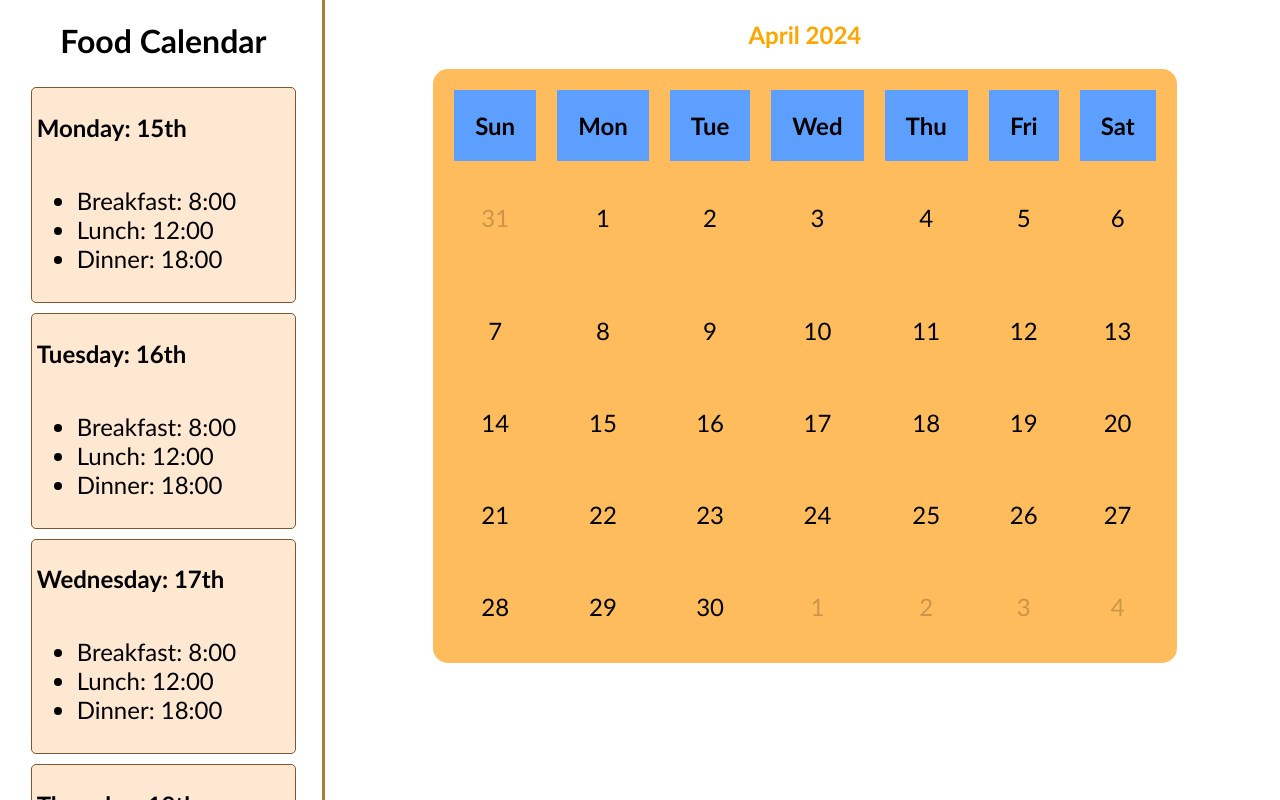
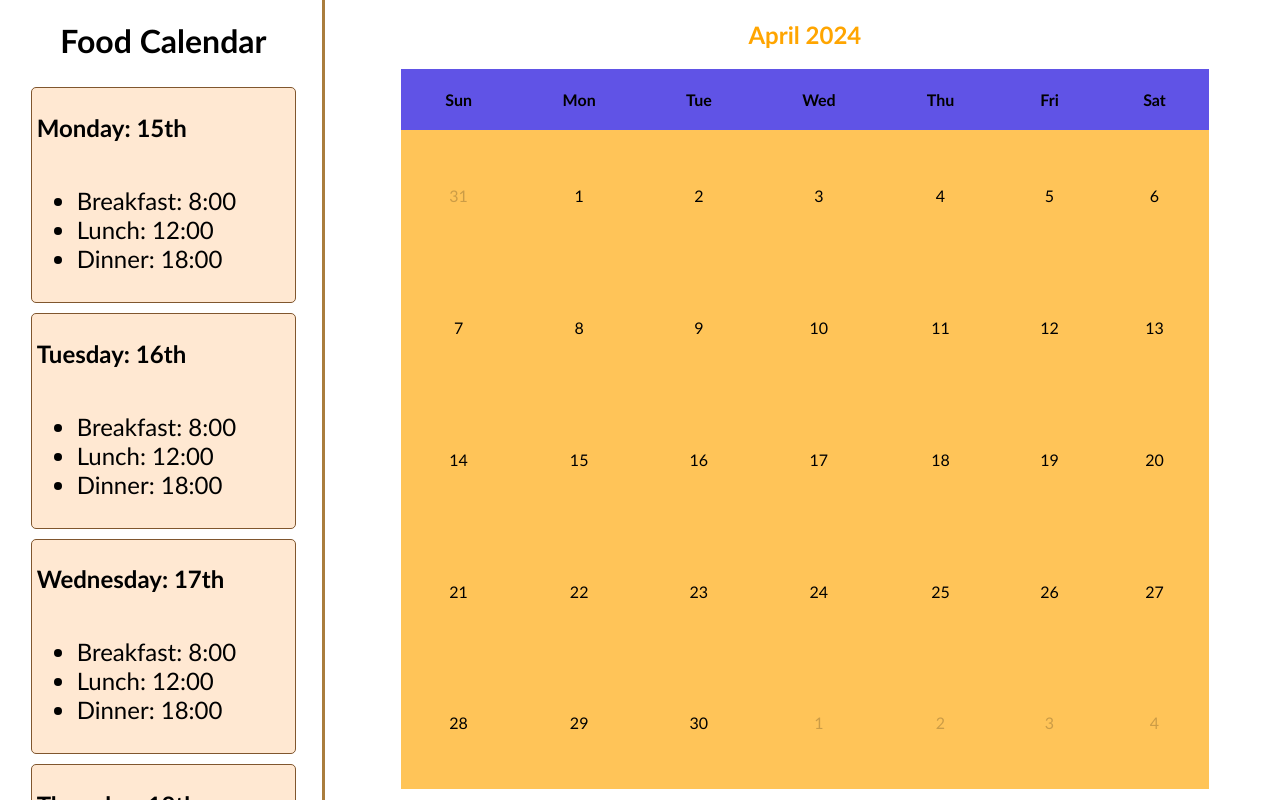
Before and after one commit to itsdianamxn/WEBTech, a PHP site: page /food-calendar.html in a window 1280 px wide. Run offline with PHP 8.4, Linux system fonts and the light colour scheme.

Commit message:
corrections

```diff
--- a/css/food-calendar.css
+++ b/css/food-calendar.css
@@ -85,7 +85,9 @@ body{
 
 .dow-style{
     color: black;
-    background: #5c9fff;
+    background:#6053e6;
+    margin: 5rem;
+
 }
 
 tr td{
@@ -96,25 +98,30 @@ tr td{
 tr td:hover{
     background-color: white;
     border-radius: 50%;
-}
-.center-text {
+
+}.center-text {
     text-align: center;
     color: orange;
     font-size: 1.5rem;
   }
 
-  .styled-table {
-    background-color: #ffc5c5;
+  .calendar-table {
+    align-self: center;
+    background-color: rgba(255, 166, 0, 0.656);
     text-align: center;
+    width:85%;
+    height: 90%;
     border-collapse: collapse; /* For cellspacing */
-    width: 100%; /* For full width */
-    border-radius: 15px; /* For rounded corners */
+
   }
+.calendar-table td, .calendar-table th {
 
-  .styled-table td, .styled-table th {
     padding: 21px; /* For cellpadding */
   }
 
+  .faded {
+    opacity: 0.2;
+  }
   .caption-top {
     caption-side: top;
   }
--- a/food-calendar.html
+++ b/food-calendar.html
@@ -1,5 +1,5 @@
 <!DOCTYPE html>
-<html>
+<html lang="en">
 
 <head>
     <meta charset="utf-8">
@@ -68,40 +68,25 @@
                 </ul>
             </div>
         </div>
-
     </div>
     <div class="calendar">
-        <h2 align="center" style="color: orange; font-size: 1.5rem;">
+        <h2 class="center-text">
             April 2024
         </h2>
 
-        <table bgcolor="#ffbc5c" align="center" cellspacing="21" cellpadding="21"
-            style="font-size: 1.5rem; border-radius: 15px;">
-
-            <!-- The tr tag is used to enter
-                    rows in the table -->
-
-            <!-- It is used to give the heading to the
-                    table. We can give the heading to the
-                    top and bottom of the table -->
-
-            <caption align="top">
+        <table class="calendar-table">
+            <caption>
                 <!-- Here we have used the attribute
                         that is style and we have colored
                         the sentence to make it better
                         depending on the web page-->
             </caption>
 
-            <!-- Here th stands for the heading of the
-                    table that comes in the first row-->
-
             <!-- The text in this table header tag will
                     appear as bold and is center aligned-->
 
             <thead>
                 <tr>
-                    <!-- Here we have applied inline style
-                                 to make it more attractive-->
                     <th class="dow-style">
                         Sun</th>
                     <th class="dow-style">
@@ -121,7 +106,7 @@
 
             <tbody>
                 <tr>
-                    <td style="opacity: calc(0.2);">31</td>
+                    <td class="faded">31</td>
                     <td>1</td>
                     <td>2</td>
                     <td>3</td>
@@ -161,10 +146,10 @@
                     <td>28</td>
                     <td>29</td>
                     <td>30</td>
-                    <td style="opacity: calc(0.2);">1</td>
-                    <td style="opacity: calc(0.2);">2</td>
-                    <td style="opacity: calc(0.2);">3</td>
-                    <td style="opacity: calc(0.2);">4</td>
+                    <td class="faded">1</td>
+                    <td class="faded">2</td>
+                    <td class="faded">3</td>
+                    <td class="faded">4</td>
                 </tr>
             </tbody>
         </table>
```
Also changed, not shown: evolution-calendar.html (+6 -19 lines), health-calendar.html (+12 -24 lines), sleep-calendar.html (+9 -24 lines).
